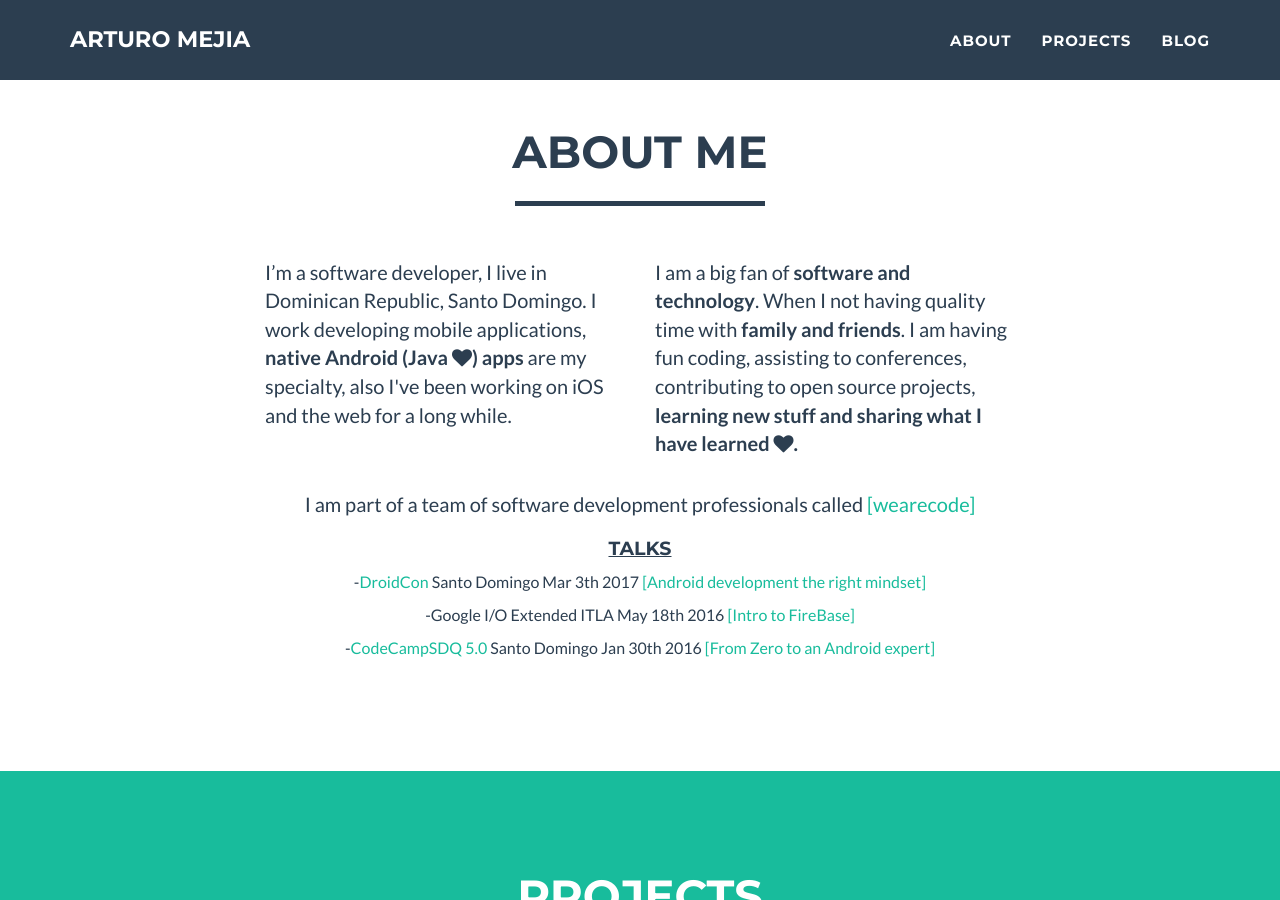
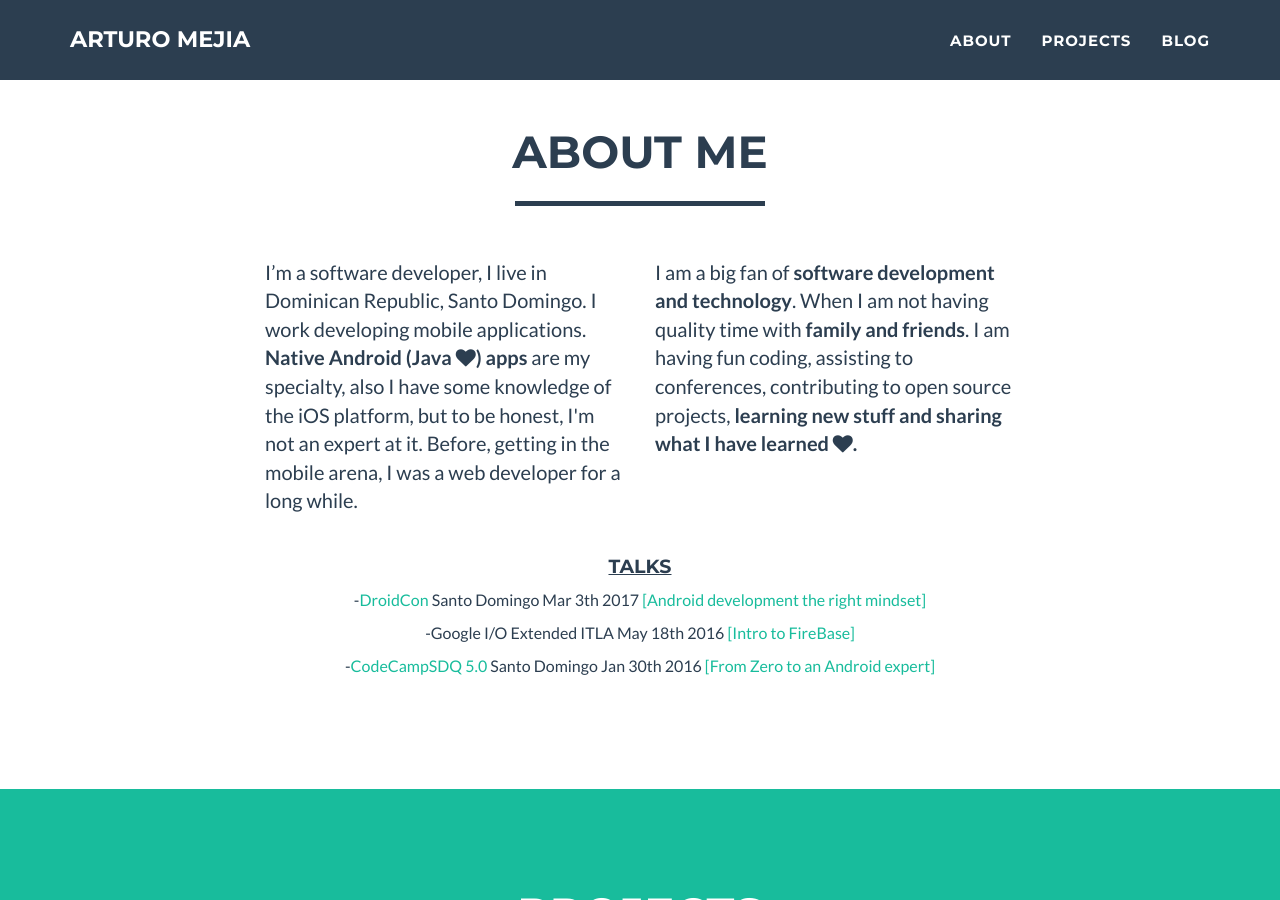
Before and after one commit to Amejia481/mypage, a Jekyll site: the page built from index.html, in a window 1280 px wide and 900 px high, scrolled down 994 px. Built offline with Jekyll 4.4.1, drawn with Linux system fonts in a browser that asks for light colours; some of the changed text lies outside the part shown.

Commit message:
Add the blog section .
Modifyng some info in the about section.

```diff
--- a/_includes/about.html
+++ b/_includes/about.html
@@ -10,14 +10,13 @@
             <br/>
             <div class="row">
                 <div class="col-lg-4 col-lg-offset-2">
-                    <p>I’m a software developer, I live in Dominican Republic, Santo Domingo. I work developing mobile applications, <strong>native Android (Java <i class="fa fa-heart" aria-hidden="true"></i>)  apps</strong> are my specialty, also I've been working on iOS and the web for a long while.</p>
+                    <p>I’m a software developer, I live in Dominican Republic, Santo Domingo. I work developing mobile applications. <strong>Native Android (Java <i class="fa fa-heart" aria-hidden="true"></i>)  apps</strong> are my specialty, also I have some knowledge of the iOS platform, but to be honest, I'm not an expert at it. Before, getting in the mobile arena, I was a web developer for a long while.</p>
                 </div>
                 <div class="col-lg-4">
-                    <p>I am a big fan of <strong>software and technology</strong>. When I not having quality time with <strong>family and friends</strong>. I am having fun coding, assisting to conferences, contributing to open source projects, <strong>learning new stuff and sharing what I have learned <i class="fa fa-heart" aria-hidden="true"></i>. </strong>  </p>
+                    <p>I am a big fan of <strong>software development and technology</strong>. When I am not having quality time with <strong>family and friends</strong>. I am having fun coding, assisting to conferences, contributing to open source projects, <strong>learning new stuff and sharing what I have learned <i class="fa fa-heart" aria-hidden="true"></i>. </strong>  </p>
                 </div>
                  <div class="col-lg-8 col-lg-offset-2 text-center">
                    <br/>
-                    <p>I am part of a team of software development professionals called <a href="http://wearecode.net/">[wearecode]</a><p>
                 </div>
 
                 <div class="row">
--- a/_includes/contact.html
+++ b/_includes/contact.html
@@ -1,6 +1,22 @@
- <!-- Contact Section -->
 <section id="contact">
     <div class="container">
+
+        <!-- Blog Section -->
+        <div class="row">
+            <div class="col-lg-12 text-center">
+                <h2>Blog</h2>
+                <hr class="star-primary" />
+            </div>
+
+            <div class="col-lg-12 text-center">
+                <h4><a href="https://medium.com/@arturomejiamarmol/why-to-be-a-speaker-a6587f1a0617">Why to be a Speaker in your community?</a></h4>
+            </div>
+        </div>
+        <!-- Blog Section -->
+        <br/>
+        <br/>
+        <br/>
+        <!-- Repos Section -->
         <div class="row">
             <div class="col-lg-12 text-center">
                 <h2>Repos</h2>
@@ -10,8 +26,9 @@
             <div class="col-lg-12 text-center">
                 <h4><a href="https://github.com/Amejia481/Associate-Android-Developer-Certification">Associate Android Developer Certification</a></h4>
                 <h4><a href="https://github.com/Amejia481/Android-Resources">Android Resources</a></h4>
-                    <!--<hr class="star-primary">-->
             </div>
         </div>
+      <!-- Repos Section -->
     </div>
 </section>
+<!-- Blog Section -->
```
Lines whose indentation alone changed are shown as unchanged.
